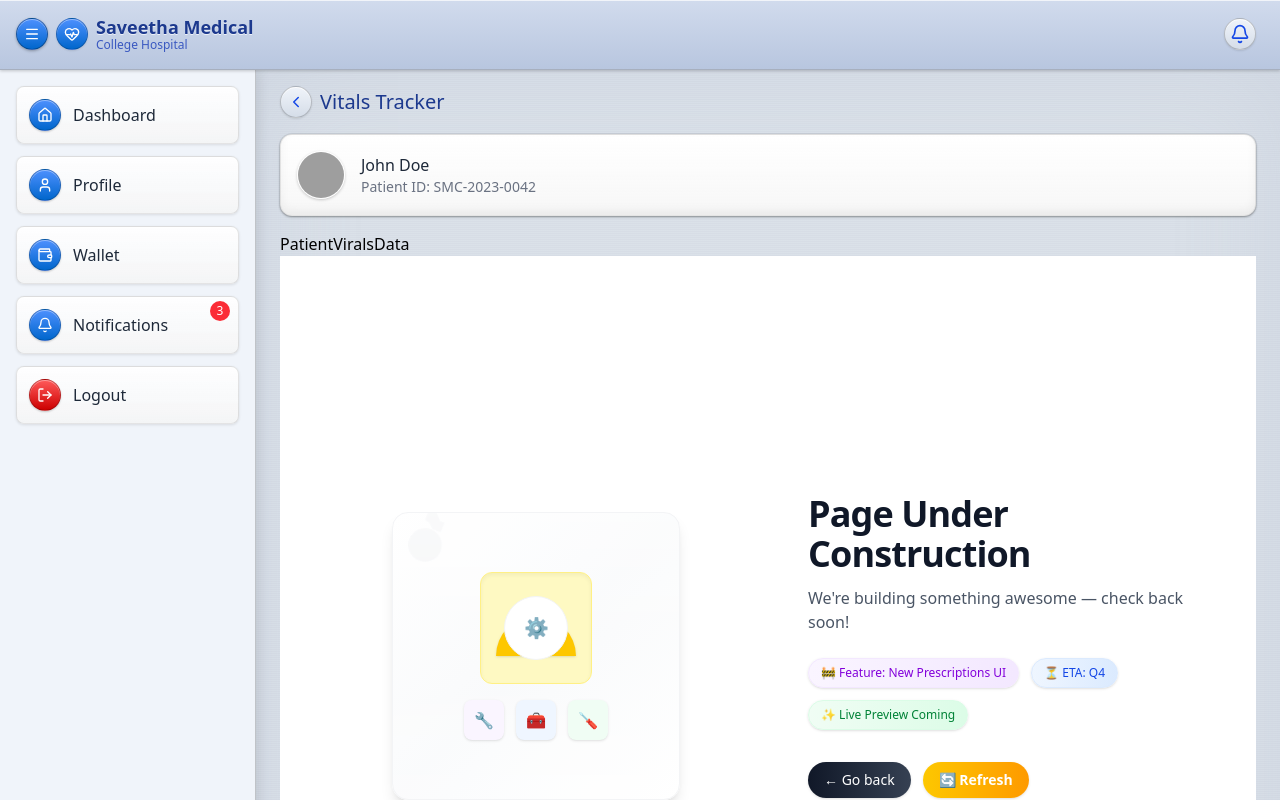
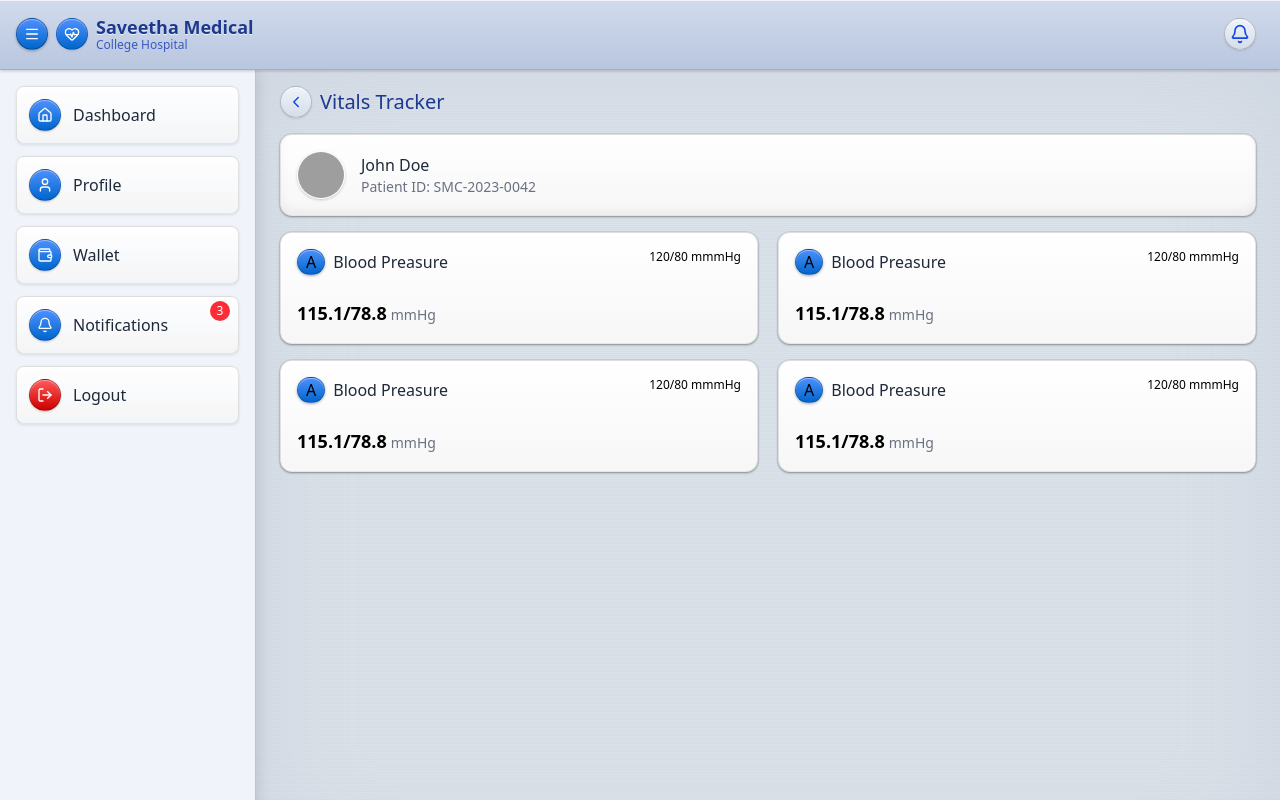
Before and after one commit to Mukunthan-A-R/simats-medical-client, a React (Vite) app: page /patient/vitals/1 in a window 1280 px wide. Shown: the top 800 px of the page. Built offline with nearby package versions, Linux system fonts and the light colour scheme; grey boxes are pictures that could not be loaded.

Commit message:
secondary data

```diff
--- a/src/components/patient/PatientVitalsData.jsx
+++ b/src/components/patient/PatientVitalsData.jsx
@@ -1,7 +1,27 @@
 import React from "react";
+import PatientVitalsDataCard from "./PatientVitalsDataCard";
 
 const PatientViralsData = () => {
-  return <div>PatientViralsData</div>;
+  return (
+    <div className="flex flex-col gap-4">
+      <div className="flex flex-row gap-5">
+        <div className="flex-1">
+          <PatientVitalsDataCard />
+        </div>
+        <div className="flex-1">
+          <PatientVitalsDataCard />
+        </div>
+      </div>
+      <div className="flex flex-row gap-5">
+        <div className="flex-1">
+          <PatientVitalsDataCard />
+        </div>
+        <div className="flex-1">
+          <PatientVitalsDataCard />
+        </div>
+      </div>
+    </div>
+  );
 };
 
 export default PatientViralsData;
--- /dev/null
+++ b/src/components/patient/PatientVitalsDataCard.jsx
@@ -0,0 +1,43 @@
+import React from "react";
+
+const PatientVitalsDataCard = ({ title }) => {
+  return (
+    <div
+      className="bg-white p-4 rounded-xl"
+      style={{
+        boxShadow:
+          "0 1px 3px rgba(0,0,0,0.12), 0 1px 2px rgba(0,0,0,0.24), 0 0 0 1px rgba(0,0,0,0.05)",
+        border: "1px solid rgba(0,0,0,0.1)",
+        backgroundColor: "white",
+        backgroundImage:
+          "linear-gradient(to bottom, rgba(255,255,255,0.9), rgba(245,245,245,0.8))",
+      }}
+    >
+      <div className="flex flex-row justify-between">
+        <span className="flex flex-row items-center gap-2">
+          <span
+            style={{
+              background: true
+                ? "linear-gradient(to bottom, #4d90fe, #0066cc)"
+                : "linear-gradient(to bottom, #ff3b30, #d70015)",
+              boxShadow:
+                "0 1px 3px rgba(0,0,0,0.3), inset 0 1px 0 rgba(255,255,255,0.4)",
+              border: "1px solid rgba(0,0,0,0.2)",
+            }}
+            className="bg-blue-900  px-2 rounded-2xl"
+          >
+            A
+          </span>
+          <p className="text-gray-800 font-medium">Blood Preasure</p>
+        </span>
+        <p className="text-xs font-light">120/80 mmmHg</p>
+      </div>
+      <div className="mt-6">
+        <span className="text-lg font-semibold pr-1">115.1/78.8</span>
+        <span className="text-sm text-gray-500">mmHg</span>
+      </div>
+    </div>
+  );
+};
+
+export default PatientVitalsDataCard;
--- a/src/pages/patient/PatientVitals.jsx
+++ b/src/pages/patient/PatientVitals.jsx
@@ -2,7 +2,6 @@ import { ChevronLeftIcon } from "lucide-react";
 import React from "react";
 import { useNavigate } from "react-router-dom";
 import PatientVitalsData from "../../components/patient/PatientVitalsData";
-import UnderConstruction from "../../components/UnderConstruction";
 
 const PatientVitals = () => {
   const navigate = useNavigate();
@@ -66,7 +65,6 @@ const PatientVitals = () => {
       </div>
 
       <PatientVitalsData></PatientVitalsData>
-      <UnderConstruction />
     </div>
   );
 };
```
